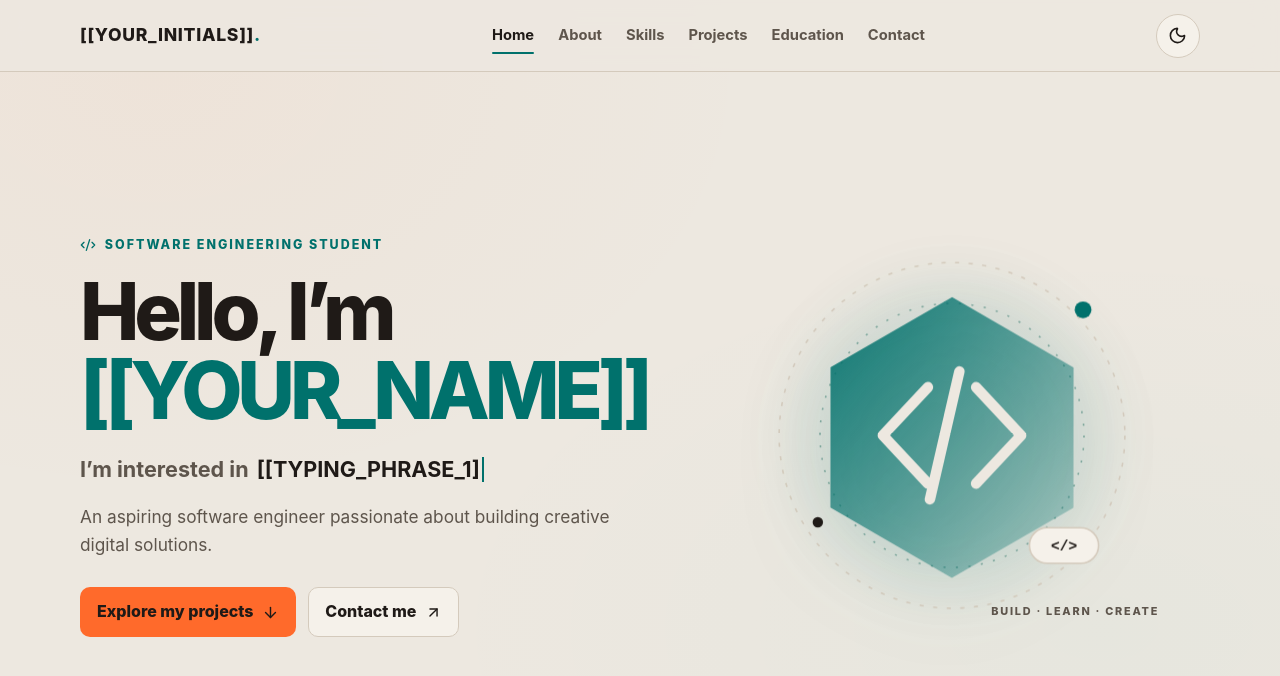
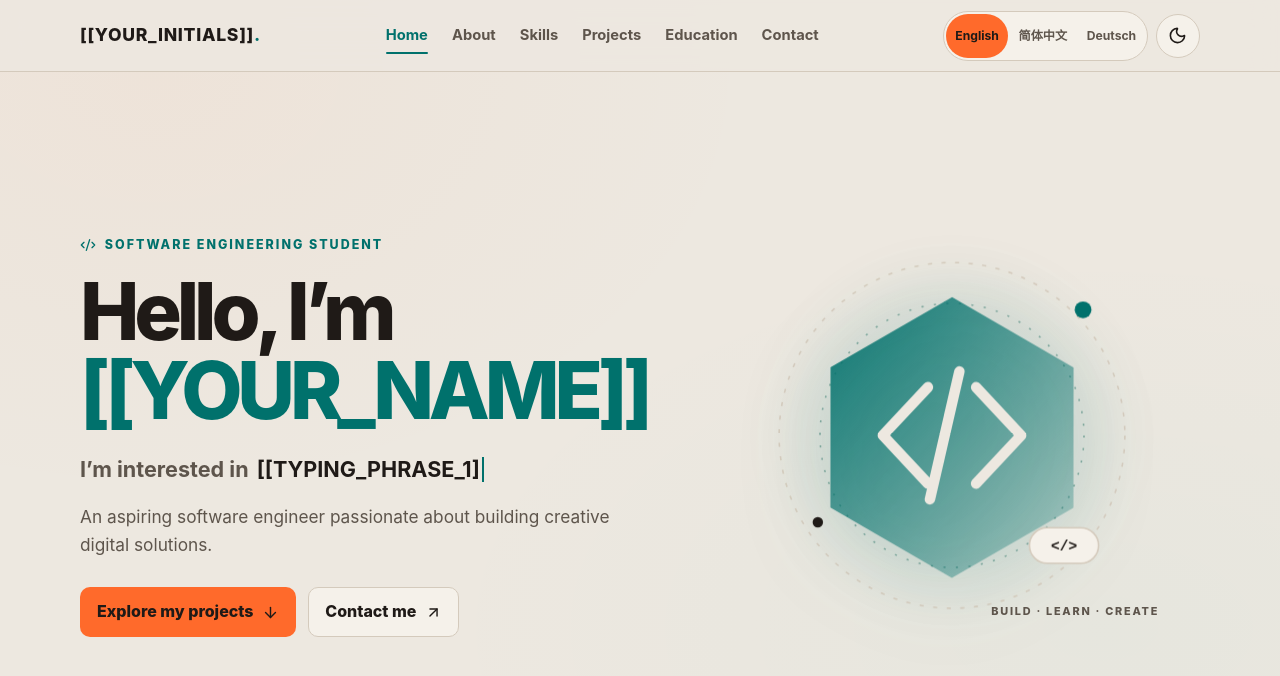
Before and after one commit to rw-teoh/Portfolio, a React (Vite) app: page / in a window 1280 px wide. Shown: the top 676 px of the page. Built offline with nearby package versions, Linux system fonts and the light colour scheme.

Commit message:
feat: redesign navbar with theme and language controls

```diff
--- a/src/components/Navbar.tsx
+++ b/src/components/Navbar.tsx
@@ -2,15 +2,10 @@ import { Menu, Moon, Sun, X } from 'lucide-react'
 import { useEffect, useRef, useState, type KeyboardEvent } from 'react'
 import { personalInfo } from '../data/personalInfo'
 import { useTheme } from '../hooks/useTheme'
+import { useLanguage } from '../i18n/useLanguage'
+import { dictionaries, languages } from '../i18n'
 
-const navigationLinks = [
-  { label: 'Home', id: 'home' },
-  { label: 'About', id: 'about' },
-  { label: 'Skills', id: 'skills' },
-  { label: 'Projects', id: 'projects' },
-  { label: 'Education', id: 'education' },
-  { label: 'Contact', id: 'contact' },
-]
+const sectionIds = ['home', 'about', 'skills', 'projects', 'education', 'contact']
 
 export function Navbar() {
   const [activeSection, setActiveSection] = useState('home')
@@ -18,10 +13,20 @@ export function Navbar() {
   const menuButtonRef = useRef<HTMLButtonElement>(null)
   const firstLinkRef = useRef<HTMLAnchorElement>(null)
   const { theme, toggleTheme } = useTheme()
+  const { language, setLanguage, dictionary } = useLanguage()
+
+  const navigationLinks = [
+    { label: dictionary.navigation.home, id: 'home' },
+    { label: dictionary.navigation.about, id: 'about' },
+    { label: dictionary.navigation.skills, id: 'skills' },
+    { label: dictionary.navigation.projects, id: 'projects' },
+    { label: dictionary.navigation.education, id: 'education' },
+    { label: dictionary.navigation.contact, id: 'contact' },
+  ]
 
   useEffect(() => {
-    const sections = navigationLinks
-      .map(({ id }) => document.getElementById(id))
+    const sections = sectionIds
+      .map((id) => document.getElementById(id))
       .filter((section): section is HTMLElement => section !== null)
 
     if (sections.length === 0 || !('IntersectionObserver' in window)) return
@@ -54,8 +59,40 @@ export function Navbar() {
     if (event.key === 'Escape' && isMenuOpen) closeMenu(true)
   }
 
-  function handleLinkClick() {
+  function handleLinkClick(id?: string) {
     closeMenu(window.matchMedia('(max-width: 800px)').matches)
+
+    if (id && window.location.hash.startsWith('#/certificates')) {
+      window.location.hash = `#${id}`
+    }
+  }
+
+  function renderLanguageSwitcher(mobile = false) {
+    return (
+      <div
+        className={
+          mobile
+            ? 'navbar-language-switcher navbar-language-mobile'
+            : 'navbar-language-switcher'
+        }
+        role="group"
+        aria-label={dictionary.navbar.languageSwitcher}
+      >
+        {languages.map((languageCode) => (
+          <button
+            key={languageCode}
+            type="button"
+            lang={languageCode}
+            className="navbar-language-button"
+            aria-label={dictionaries[languageCode].languageName}
+            aria-pressed={language === languageCode}
+            onClick={() => setLanguage(languageCode)}
+          >
+            {dictionaries[languageCode].languageName}
+          </button>
+        ))}
+      </div>
+    )
   }
 
   return (
@@ -63,8 +100,8 @@ export function Navbar() {
       <a
         className="navbar-brand"
         href="#home"
-        aria-label={`${personalInfo.initials}, home`}
-        onClick={handleLinkClick}
+        aria-label={`${personalInfo.initials}, ${dictionary.navigation.home}`}
+        onClick={() => handleLinkClick('home')}
       >
         {personalInfo.initials}
         <span className="navbar-brand-dot" aria-hidden="true">
@@ -75,7 +112,7 @@ export function Navbar() {
       <nav
         id="primary-navigation"
         className={`navbar-links${isMenuOpen ? ' is-open' : ''}`}
-        aria-label="Primary navigation"
+        aria-label={dictionary.navbar.primaryNavigation}
       >
         {navigationLinks.map(({ label, id }, index) => (
           <a
@@ -84,20 +121,30 @@ export function Navbar() {
             className={activeSection === id ? 'is-active' : undefined}
             href={`#${id}`}
             aria-current={activeSection === id ? 'location' : undefined}
-            onClick={handleLinkClick}
+            onClick={() => handleLinkClick(id)}
           >
             {label}
           </a>
         ))}
+        {renderLanguageSwitcher(true)}
       </nav>
 
       <div className="navbar-actions">
+        {renderLanguageSwitcher(false)}
         <button
           type="button"
           className="navbar-theme-toggle"
           onClick={toggleTheme}
-          aria-label={`Switch to ${theme === 'dark' ? 'light' : 'dark'} theme`}
-          title={`Switch to ${theme === 'dark' ? 'light' : 'dark'} theme`}
+          aria-label={
+            theme === 'dark'
+              ? dictionary.navbar.switchToLight
+              : dictionary.navbar.switchToDark
+          }
+          title={
+            theme === 'dark'
+              ? dictionary.navbar.switchToLight
+              : dictionary.navbar.switchToDark
+          }
         >
           {theme === 'dark' ? (
             <Sun aria-hidden="true" size={19} />
@@ -109,7 +156,11 @@ export function Navbar() {
           ref={menuButtonRef}
           type="button"
           className="navbar-menu-toggle"
-          aria-label={isMenuOpen ? 'Close navigation menu' : 'Open navigation menu'}
+          aria-label={
+            isMenuOpen
+              ? dictionary.navbar.closeMenu
+              : dictionary.navbar.openMenu
+          }
           aria-expanded={isMenuOpen}
           aria-controls="primary-navigation"
           onClick={() => setIsMenuOpen((open) => !open)}
--- a/src/i18n/de.ts
+++ b/src/i18n/de.ts
@@ -3,6 +3,14 @@ import type { Dictionary } from './types'
 // Draft interface translation; needs native-speaker check.
 export const de: Dictionary = {
   languageName: 'Deutsch',
+  navbar: {
+    primaryNavigation: 'Hauptnavigation',
+    openMenu: 'Navigationsmenü öffnen',
+    closeMenu: 'Navigationsmenü schließen',
+    switchToLight: 'Zu hellem Design wechseln',
+    switchToDark: 'Zu dunklem Design wechseln',
+    languageSwitcher: 'Sprache auswählen',
+  },
   navigation: {
     home: 'Start',
     about: 'Über mich',
--- a/src/i18n/en.ts
+++ b/src/i18n/en.ts
@@ -2,6 +2,14 @@ import type { Dictionary } from './types'
 
 export const en: Dictionary = {
   languageName: 'English',
+  navbar: {
+    primaryNavigation: 'Primary navigation',
+    openMenu: 'Open navigation menu',
+    closeMenu: 'Close navigation menu',
+    switchToLight: 'Switch to light theme',
+    switchToDark: 'Switch to dark theme',
+    languageSwitcher: 'Choose language',
+  },
   navigation: {
     home: 'Home',
     about: 'About',
--- a/src/i18n/types.ts
+++ b/src/i18n/types.ts
@@ -2,6 +2,14 @@ export type Language = 'en' | 'zh-Hans' | 'de'
 
 export type Dictionary = {
   languageName: string
+  navbar: {
+    primaryNavigation: string
+    openMenu: string
+    closeMenu: string
+    switchToLight: string
+    switchToDark: string
+    languageSwitcher: string
+  }
   navigation: {
     home: string
     about: string
--- a/src/i18n/zh.ts
+++ b/src/i18n/zh.ts
@@ -3,6 +3,14 @@ import type { Dictionary } from './types'
 // Draft interface translation; needs native-speaker check.
 export const zh: Dictionary = {
   languageName: '简体中文',
+  navbar: {
+    primaryNavigation: '主导航',
+    openMenu: '打开导航菜单',
+    closeMenu: '关闭导航菜单',
+    switchToLight: '切换到浅色主题',
+    switchToDark: '切换到深色主题',
+    languageSwitcher: '选择语言',
+  },
   navigation: {
     home: '首页',
     about: '关于',
--- a/src/index.css
+++ b/src/index.css
@@ -30,6 +30,8 @@
   --color-accent-highlight: #FFC72C;
   --color-border: #D4CABC;
   --color-button-text: #1F1A17;
+  --color-link-primary: #00716C;
+  --color-link-secondary: #C21860;
   color-scheme: light;
 }
 
@@ -45,6 +47,8 @@
   --color-accent-highlight: #FFC72C;
   --color-border: #4A4138;
   --color-button-text: #1F1A17;
+  --color-link-primary: #FF6A2B;
+  --color-link-secondary: #4CC3FF;
   color-scheme: dark;
 }
 
@@ -139,12 +143,12 @@ a:focus-visible {
   font-size: 0.92rem;
   font-weight: 650;
   text-decoration: none;
-  transition: color 160ms ease;
+  transition: color 160ms cubic-bezier(.2,.85,.25,1.08);
 }
 
 .navbar-links a:hover,
 .navbar-links a.is-active {
-  color: var(--color-text);
+  color: var(--color-link-primary);
 }
 
 .navbar-links a.is-active::after {
@@ -154,7 +158,7 @@ a:focus-visible {
   left: 0;
   height: 2px;
   border-radius: 2px;
-  background: var(--color-accent);
+  background: var(--color-link-primary);
   content: "";
 }
 
@@ -162,6 +166,52 @@ a:focus-visible {
   display: flex;
   align-items: center;
   gap: 0.5rem;
+}
+
+.navbar-language-switcher {
+  display: flex;
+  align-items: center;
+  min-height: 44px;
+  gap: 2px;
+  border: 1px solid var(--color-border);
+  border-radius: 999px;
+  padding: 2px;
+  background: var(--color-surface);
+}
+
+.navbar-language-button {
+  min-width: 44px;
+  min-height: 44px;
+  border: 0;
+  border-radius: 999px;
+  padding: 0.45rem 0.55rem;
+  background: transparent;
+  color: var(--color-muted);
+  font-size: 0.76rem;
+  font-weight: 750;
+  transition:
+    color 160ms cubic-bezier(.2,.85,.25,1.08),
+    background 160ms cubic-bezier(.2,.85,.25,1.08),
+    transform 160ms cubic-bezier(.2,.85,.25,1.08);
+}
+
+.navbar-language-button:hover {
+  color: var(--color-link-primary);
+}
+
+.navbar-language-button[aria-pressed="true"] {
+  background: var(--color-accent-fill);
+  color: var(--color-button-text);
+}
+
+.navbar-language-button:active,
+.navbar-theme-toggle:active,
+.navbar-menu-toggle:active {
+  transform: scale(.96);
+}
+
+.navbar-language-mobile {
+  display: none;
 }
 
 .navbar-theme-toggle,
@@ -174,6 +224,9 @@ a:focus-visible {
   border-radius: 50%;
   background: var(--color-surface);
   color: var(--color-text);
+  transition:
+    border-color 160ms cubic-bezier(.2,.85,.25,1.08),
+    transform 160ms cubic-bezier(.2,.85,.25,1.08);
 }
 
 .navbar-theme-toggle:hover,
@@ -440,6 +493,17 @@ section[id] {
     display: flex;
   }
 
+  .navbar-language-switcher:not(.navbar-language-mobile) {
+    display: none;
+  }
+
+  .navbar-language-mobile {
+    display: flex;
+    width: max-content;
+    max-width: calc(100vw - 32px);
+    margin-top: 0.5rem;
+  }
+
   .navbar-links a {
     padding: 0.8rem 0.25rem;
   }
@@ -452,6 +516,30 @@ section[id] {
 
   .navbar-menu-toggle {
     display: inline-grid;
+  }
+}
+
+@media (min-width: 801px) and (max-width: 1100px) {
+  .navbar {
+    gap: 0.75rem;
+  }
+
+  .navbar-brand {
+    display: none;
+  }
+
+  .navbar-links {
+    gap: 0.55rem;
+  }
+
+  .navbar-links a {
+    max-width: 112px;
+    font-size: 0.82rem;
+    line-height: 1.25;
+  }
+
+  .navbar-language-button {
+    padding-inline: 0.42rem;
   }
 
   .hero-layout {
@@ -485,6 +573,9 @@ section[id] {
   }
 
   .navbar-links a,
+  .navbar-language-button,
+  .navbar-theme-toggle,
+  .navbar-menu-toggle,
   .button,
   .hero-art,
   .hero-caret {
```
Also changed, not shown: 1 other file (tests, documents, lock files or other folders).
